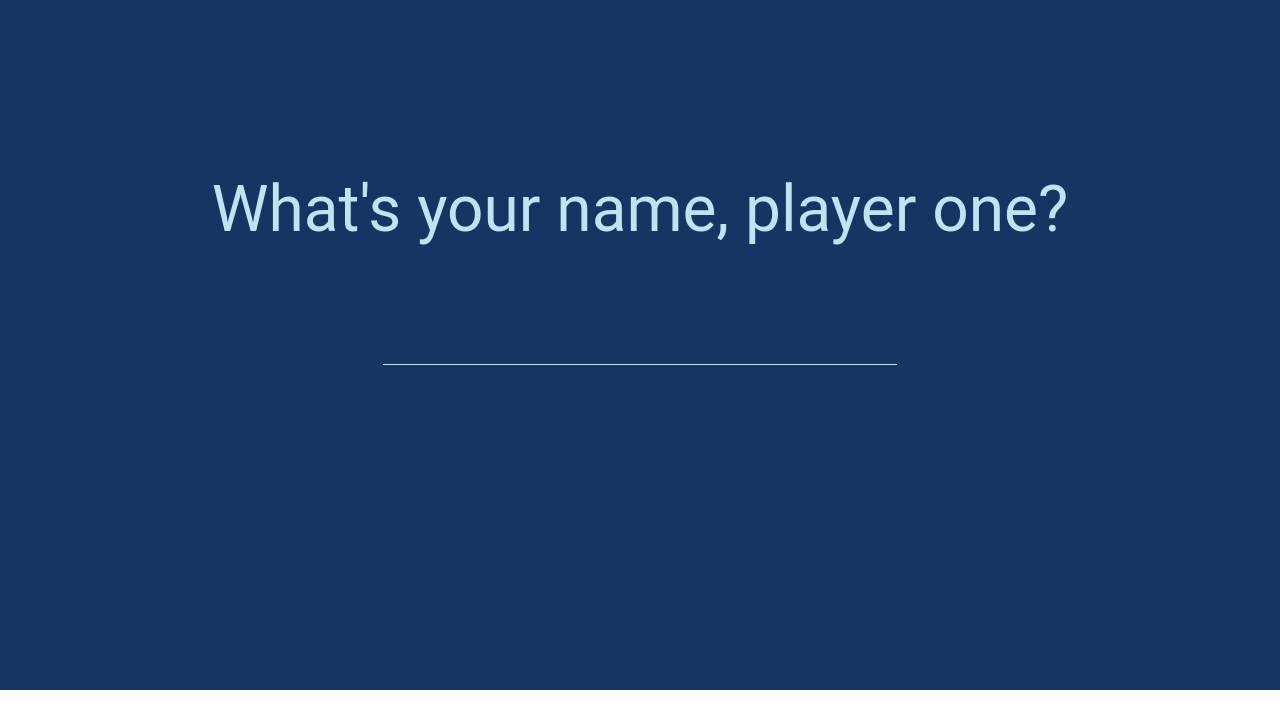
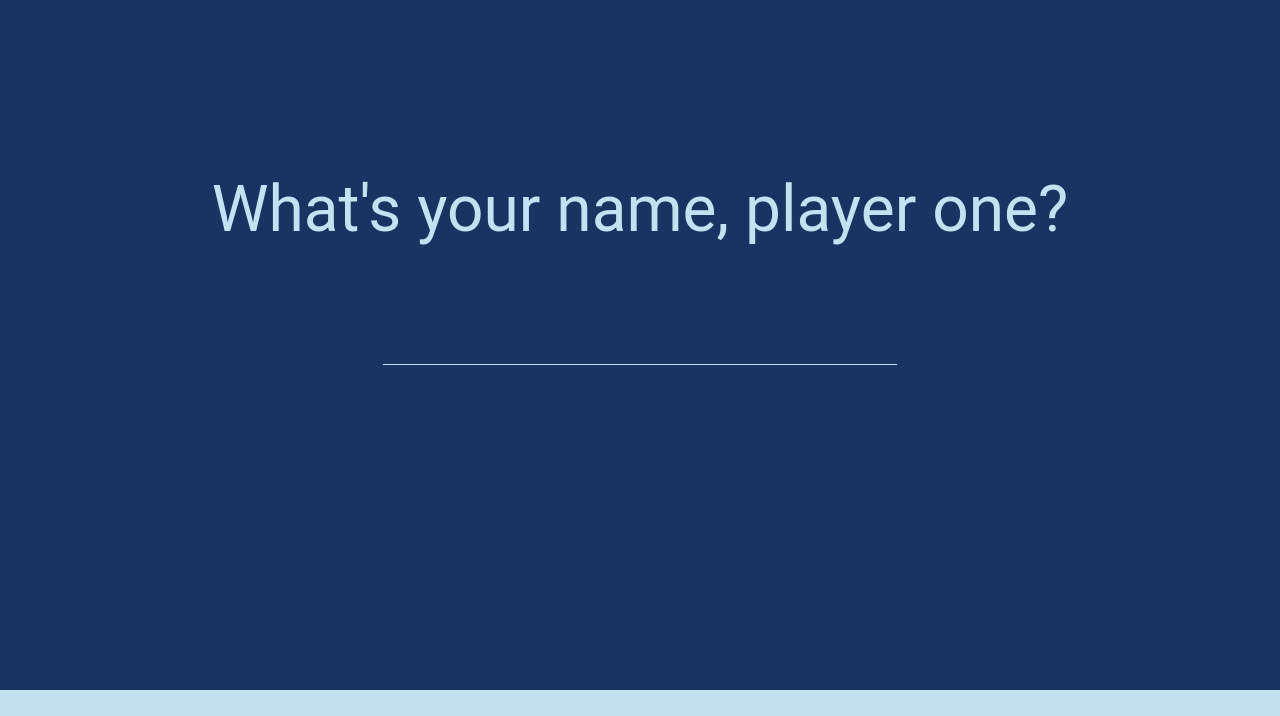
Before and after one commit to shailaksy/tic-tac-toe, a plain HTML site: page index.html in a window 1280 px wide. Shown: the part 110-826 px from the top of the page. Drawn offline with Linux system fonts and the light colour scheme.

Commit message:
added styles

```diff
--- a/sass/base/_reset.scss
+++ b/sass/base/_reset.scss
@@ -6,5 +6,5 @@
 }
 
 body {
-    background: white;
+    background: radial-gradient(circle, rgba(255,255,255,1) 22%, rgba(194,226,242,1) 51%);
 }
```
Also changed, not shown: sass/main/styles.css, 1 other file.
